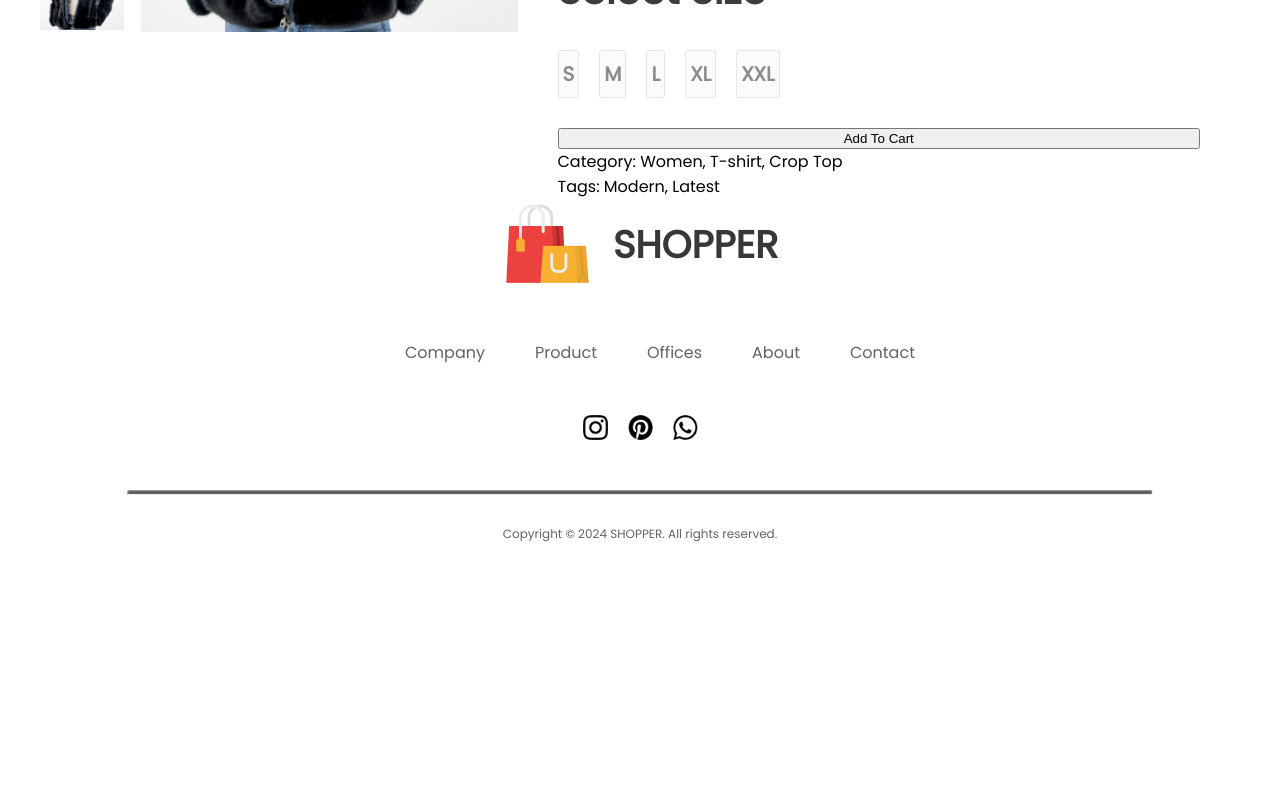
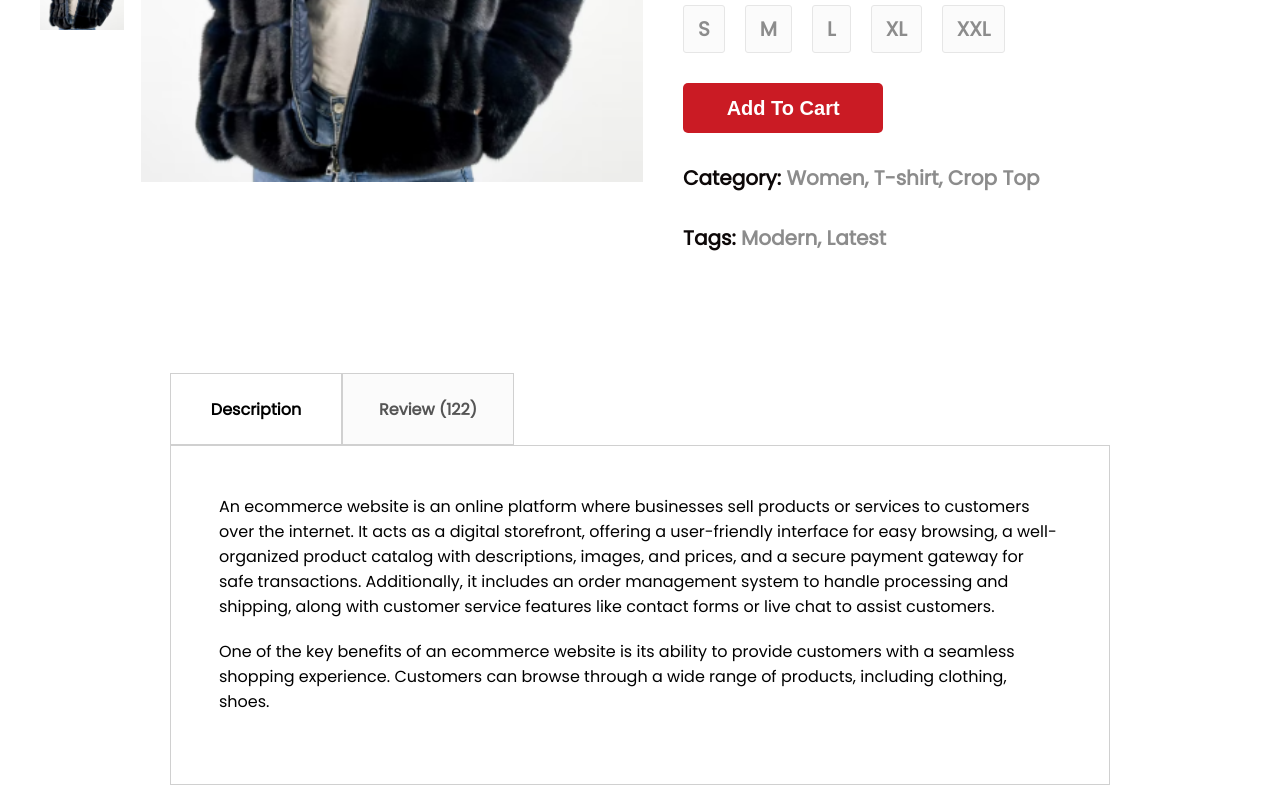
Before and after one commit to OmariMoaad/E-commerce, a React (Create React App) app in the folder frontend/: page /product/1 in a window 1280 px wide. Shown: the part 660-1460 px from the top of the page. Before the commit the page ends 1233 px from the top, so only its background shows below. Built offline with nearby package versions, Linux system fonts and the light colour scheme.

Commit message:
Add DescriptionBox Component

```diff
--- /dev/null
+++ b/frontend/src/Components/DescriptionBox/DescriptionBox.css
@@ -0,0 +1,28 @@
+.descriptionBox {
+  margin: 120px 170px;
+}
+.descriptionBox-nav {
+  display: flex;
+}
+.descriptionBox-nav-box {
+  display: flex;
+  justify-content: center;
+  align-items: center;
+  font-size: 16px;
+  font-weight: 600;
+  width: 170px;
+  height: 70px;
+  border: 1px solid #d0d0d0;
+}
+.descriptionBox-nav-box.fade {
+  color: #555;
+  background: #fbfbfb;
+}
+.descriptionBox-description {
+  display: flex;
+  flex-direction: column;
+  gap: 20px;
+  border: 1px solid #d0d0d0;
+  padding: 48px;
+  padding-bottom: 70px;
+}
--- /dev/null
+++ b/frontend/src/Components/DescriptionBox/DescriptionBox.jsx
@@ -0,0 +1,31 @@
+import React from 'react'
+import './DescriptionBox.css'
+const DescriptionBox = () => {
+  return (
+    <div className="descriptionBox">
+      <div className="descriptionBox-nav">
+        <div className="descriptionBox-nav-box">Description</div>
+        <div className="descriptionBox-nav-box fade">Review (122)</div>
+      </div>
+      <div className="descriptionBox-description">
+        <p>
+          An ecommerce website is an online platform where businesses sell
+          products or services to customers over the internet. It acts as a
+          digital storefront, offering a user-friendly interface for easy
+          browsing, a well-organized product catalog with descriptions, images,
+          and prices, and a secure payment gateway for safe transactions.
+          Additionally, it includes an order management system to handle
+          processing and shipping, along with customer service features like
+          contact forms or live chat to assist customers.
+        </p>
+        <p>
+          One of the key benefits of an ecommerce website is its ability to
+          provide customers with a seamless shopping experience. Customers can
+          browse through a wide range of products, including clothing, shoes.
+        </p>
+      </div>
+    </div>
+  );
+}
+
+export default DescriptionBox
--- a/frontend/src/Components/ProductDisplay/ProductDisplay.css
+++ b/frontend/src/Components/ProductDisplay/ProductDisplay.css
@@ -15,7 +15,7 @@
   height: 100px;
 }
 .productdisplay-img-main {
-  height: 450px;
+  height: 600px;
 }
 .productdisplay-right {
   margin: 0px 40px;
@@ -37,7 +37,7 @@
 }
 .productdisplay-right-prices {
   display: flex;
-  margin: 40px 0px;
+  margin: 10px 0px;
   gap: 30px;
   font-size: 24px;
   font-weight: 700;
@@ -50,7 +50,7 @@
   color: #ca1b24;
 }
 .productdisplay-right-size {
-  margin-top: 55px;
+  margin-top: 10px;
   color: #8c8c8c;
   font-size: 20px;
   font-weight: 600;
@@ -61,9 +61,29 @@
   margin: 30px 0px;
 }
 .productdisplay-right-size-list div {
-  padding: 8px 4px;
+  padding: 8px 14px;
   background: #fbfbfb;
   border: 1px solid #e6e6e6;
   border-radius: 3px;
   cursor: pointer;
 }
+.productdisplay-right button {
+  width: 200px;
+  height: 50px;
+  border-radius: 5px;
+  border: none;
+  background: #ca1b24;
+  color: white;
+  font-size: 20px;
+  font-weight: 700;
+  cursor: pointer;
+}
+.productdisplay-right-category {
+ margin-top: 30px;
+  color: #8c8c8c;
+  font-size: 20px;
+  font-weight: 600;
+}
+.productdisplay-right-category span {
+  color: #0d0808;
+}
--- a/frontend/src/Pages/Product.jsx
+++ b/frontend/src/Pages/Product.jsx
@@ -3,14 +3,18 @@ import { useParams } from "react-router-dom";
 import { ShopContext } from "../Context/ShopContext";
 import BreadCrums from "../Components/BreadCrums/BreadCrums";
 import ProductDisplay from "../Components/ProductDisplay/ProductDisplay";
+import DescriptionBox from "../Components/DescriptionBox/DescriptionBox";
 const Product = () => {
   const { all_product } = useContext(ShopContext);
   const { productId } = useParams();
   const product = all_product.find((e) => e.id === Number(productId))
-  return <div>
-    <BreadCrums product={product}/>
-    <ProductDisplay product={product}/>
-  </div>;
+  return (
+    <div>
+      <BreadCrums product={product} />
+      <ProductDisplay product={product} />
+      <DescriptionBox/>
+    </div>
+  );
 };
 
 export default Product;
```
